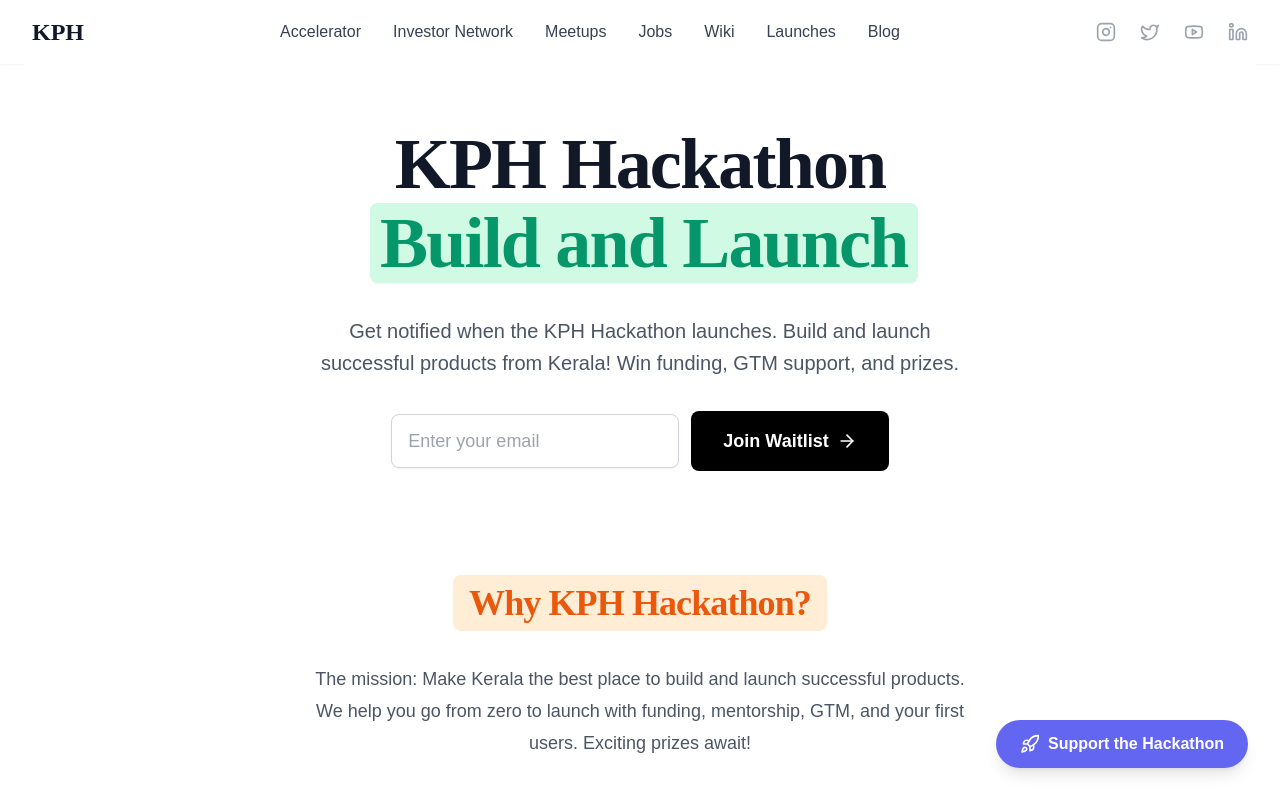
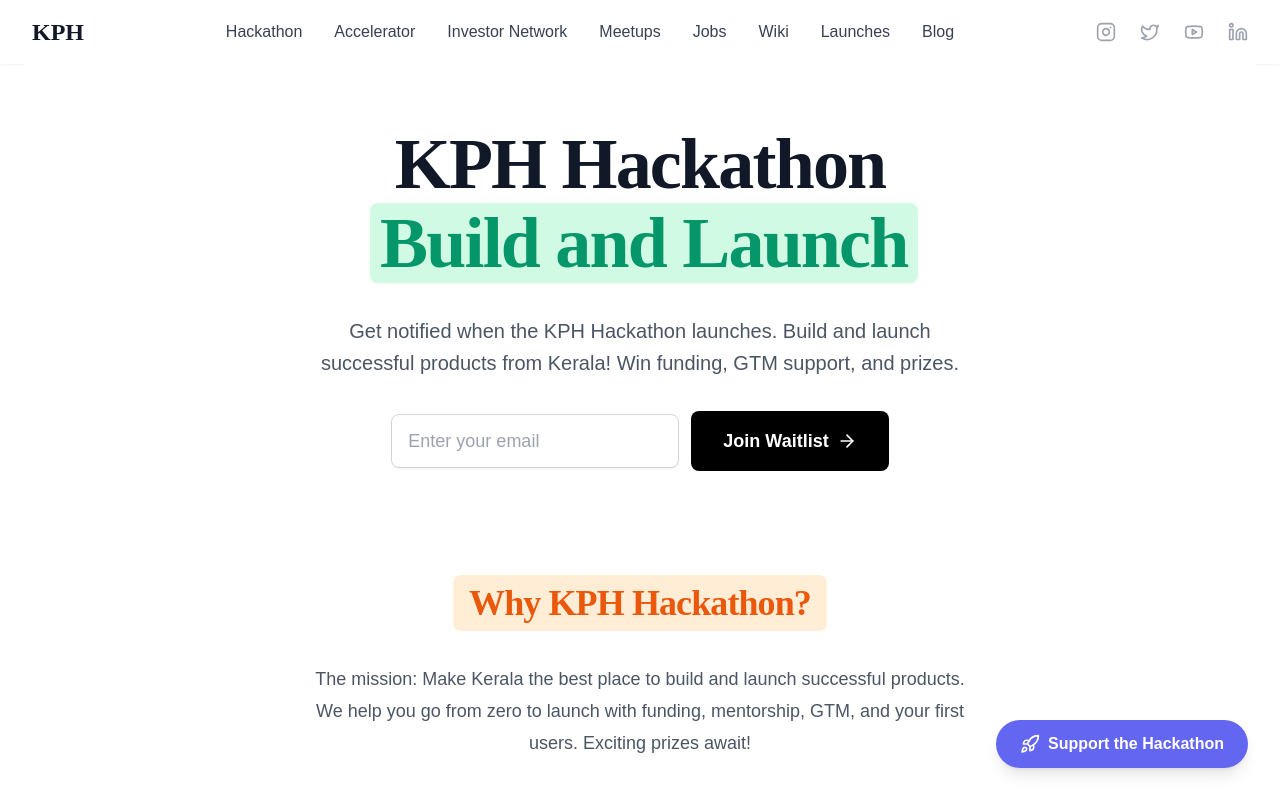
Before and after one commit to ArjunanArul/community, a Nuxt app: page /hack in a window 1280 px wide. Shown: the top 800 px of the page. Built offline with nearby package versions, Linux system fonts and the light colour scheme.

Commit message:
update navbar

```diff
--- a/components/Navbar.vue
+++ b/components/Navbar.vue
@@ -19,6 +19,9 @@
 
         <!-- Desktop navigation -->
         <div class="hidden md:flex md:space-x-8">
+          <NuxtLink to="/hack" class="text-gray-700 hover:text-emerald-600">
+            Hackathon
+          </NuxtLink>
           <NuxtLink to="/accelerator" class="text-gray-700 hover:text-emerald-600">
             Accelerator
           </NuxtLink>
@@ -62,6 +65,9 @@
       <!-- Mobile menu -->
       <div v-show="isOpen" class="md:hidden">
         <div class="pt-2 pb-3 space-y-1">
+          <NuxtLink to="/hack" class="block px-3 py-2 text-gray-700 hover:text-emerald-600">
+            Hackathon
+          </NuxtLink>
           <NuxtLink to="/accelerator" class="block px-3 py-2 text-gray-700 hover:text-emerald-600">
             Accelerator
           </NuxtLink>
--- a/pages/hack.vue
+++ b/pages/hack.vue
@@ -109,7 +109,7 @@
     </section>
 
     <!-- SPONSOR CTA SECTION (Wiki-inspired) -->
-    <section class="py-8 sm:py-10 bg-gray-50 border-t mt-12 sm:mt-16">
+    <section class="py-8 sm:py-10 bg-white border-t mt-12 sm:mt-16">
       <div class="max-w-7xl mx-auto px-4 sm:px-6">
         <!-- Header -->
         <div class="text-center max-w-2xl mx-auto mb-8 sm:mb-12">
```
